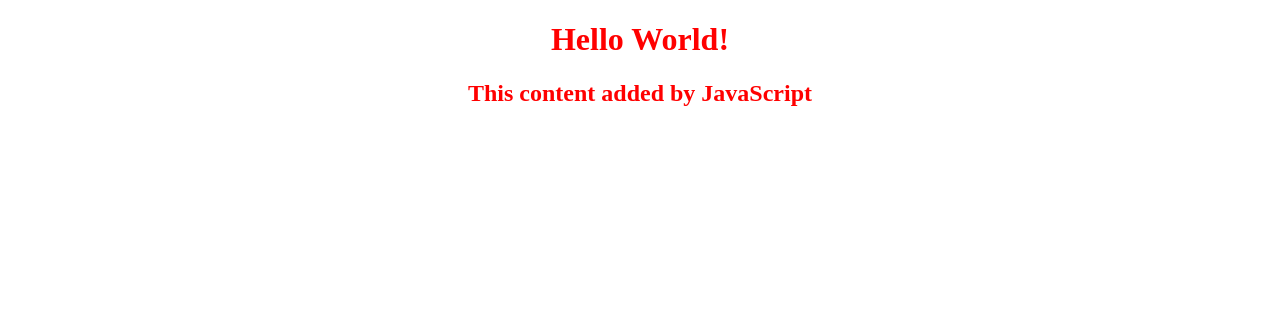
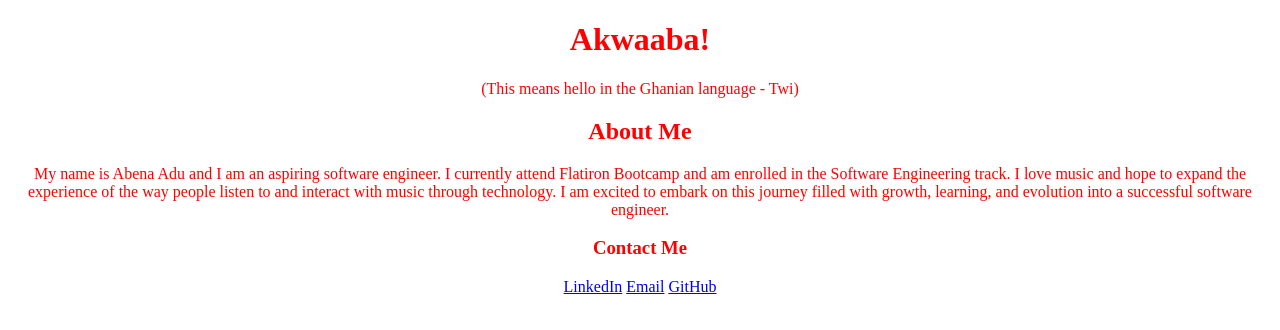
Before and after one commit to AbenaAdu/Abena-Adu-Personal-Website, a plain HTML site: page index.html in a window 1280 px wide. Drawn offline with Linux system fonts and the light colour scheme.

Commit message:
adding foundation of index.html

```diff
--- a/index.html
+++ b/index.html
@@ -2,10 +2,25 @@
 <html lang="en">
   <head>
     <link rel="stylesheet" href="style.css" >
-    <title>My Personal Website</title>
+    <title>Abena Adu Personal Website</title>
   </head>
   <body>
-    <h1>Hello World!</h1>
-    <script src="script.js"></script>
+    <header>
+        <h1>Akwaaba!</h1>
+            <p>(This means hello in the Ghanian language - Twi)</p>
+    </header>
+    <div class = "Picture">
+        <a href="my picture"> </a>
+    </div>
+    <div class = "About Me">
+        <h2>About Me</h2>
+            <p>My name is Abena Adu and I am an aspiring software engineer. I currently attend Flatiron Bootcamp and am enrolled in the Software Engineering track. I love music and hope to expand the experience of the way people listen to and interact with music through technology. I am excited to embark on this journey filled with growth, learning, and evolution into a successful software engineer.</p>
+    </div>
+    <div class = "Contact Me">
+        <h3>Contact Me</h3>
+            <a href = "LinkedIn" >LinkedIn</a>
+            <a href = "email">Email</a>
+            <a href = "github">GitHub</a>
+    </div>
   </body>
 </html>
```
